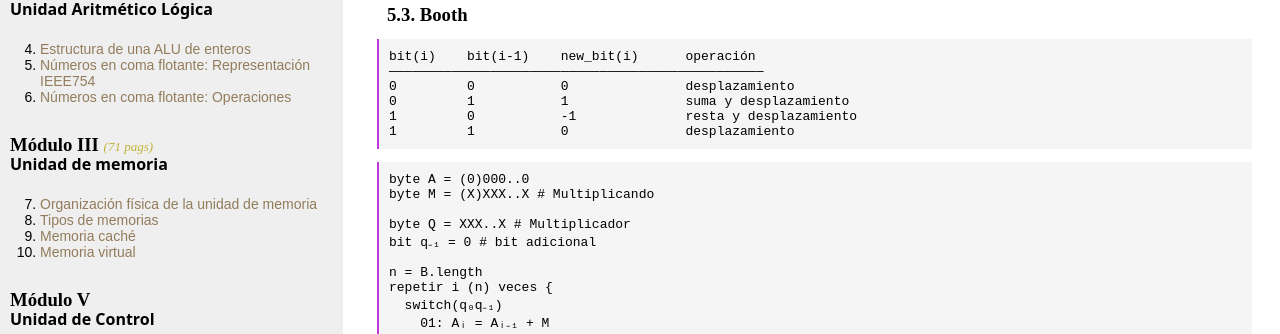
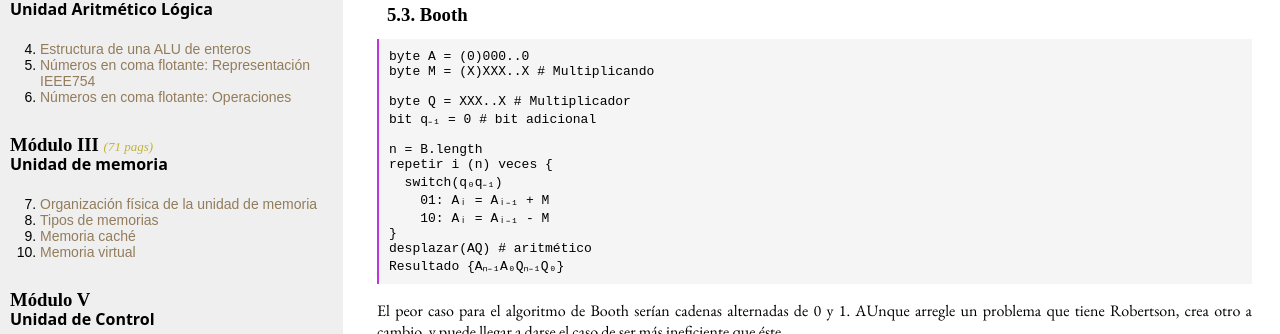
Before and after one commit to dkaerit/EDC, a Jekyll site: the page built from _posts/2020-10-05-TEMA04.md, in a window 1280 px wide and 900 px high, scrolled down 4065 px, cut to the strip 211-545 px from the top of the window. Built offline with Jekyll 4.4.1, drawn with Linux system fonts in a browser that asks for light colours; some web fonts are replaced.

Commit message:
Update 2020-10-05-TEMA04.md

````diff
--- a/_posts/2020-10-05-TEMA04.md
+++ b/_posts/2020-10-05-TEMA04.md
@@ -195,15 +195,6 @@ Resultado {AQ}
 ### 5.3. Booth
 
 ```print
-bit(i)    bit(i-1)    new_bit(i)      operación
-————————————————————————————————————————————————
-0         0           0               desplazamiento
-0         1           1               suma y desplazamiento
-1         0           -1              resta y desplazamiento
-1         1           0               desplazamiento
-```
-
-```print
 byte A = (0)000..0
 byte M = (X)XXX..X # Multiplicando
 
````
